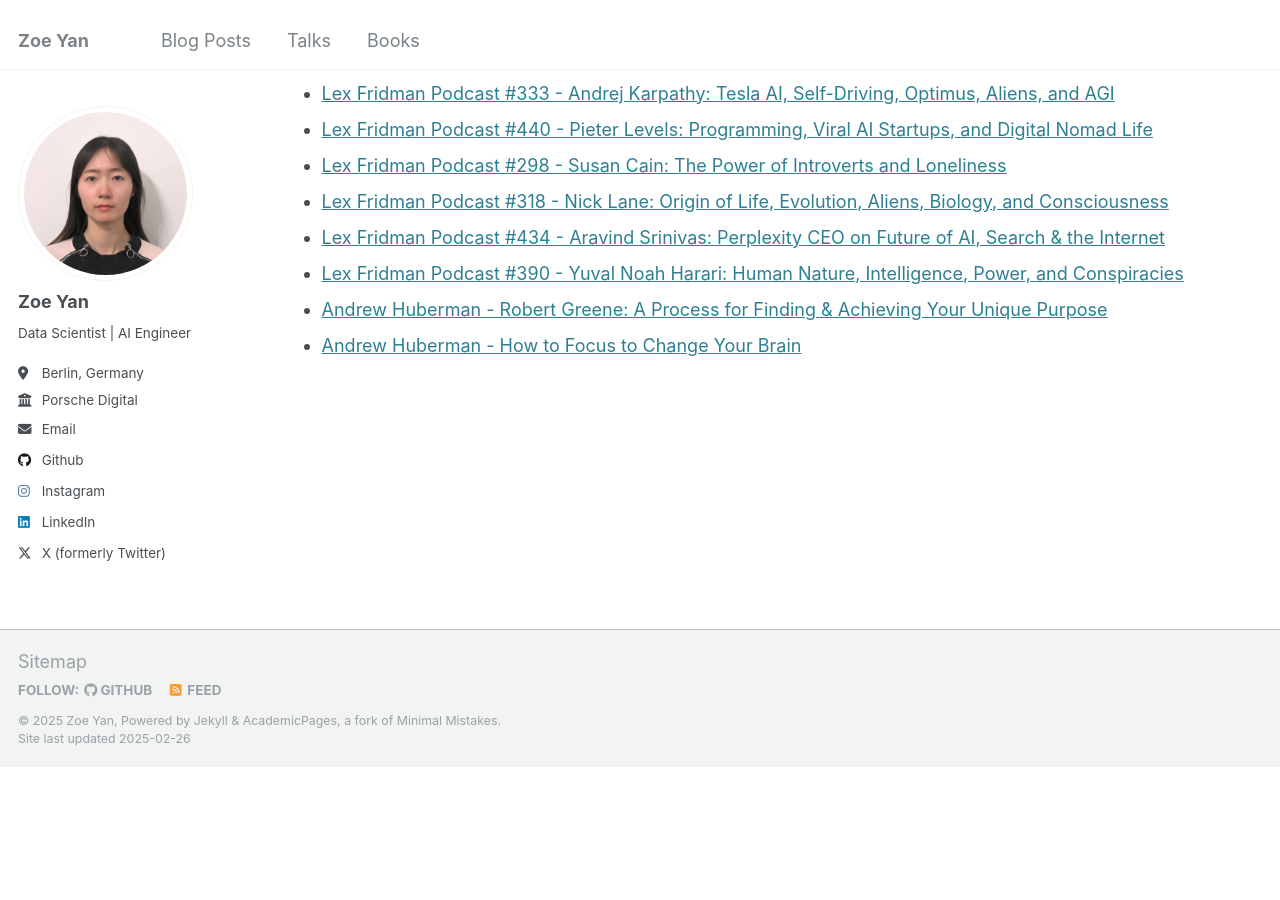
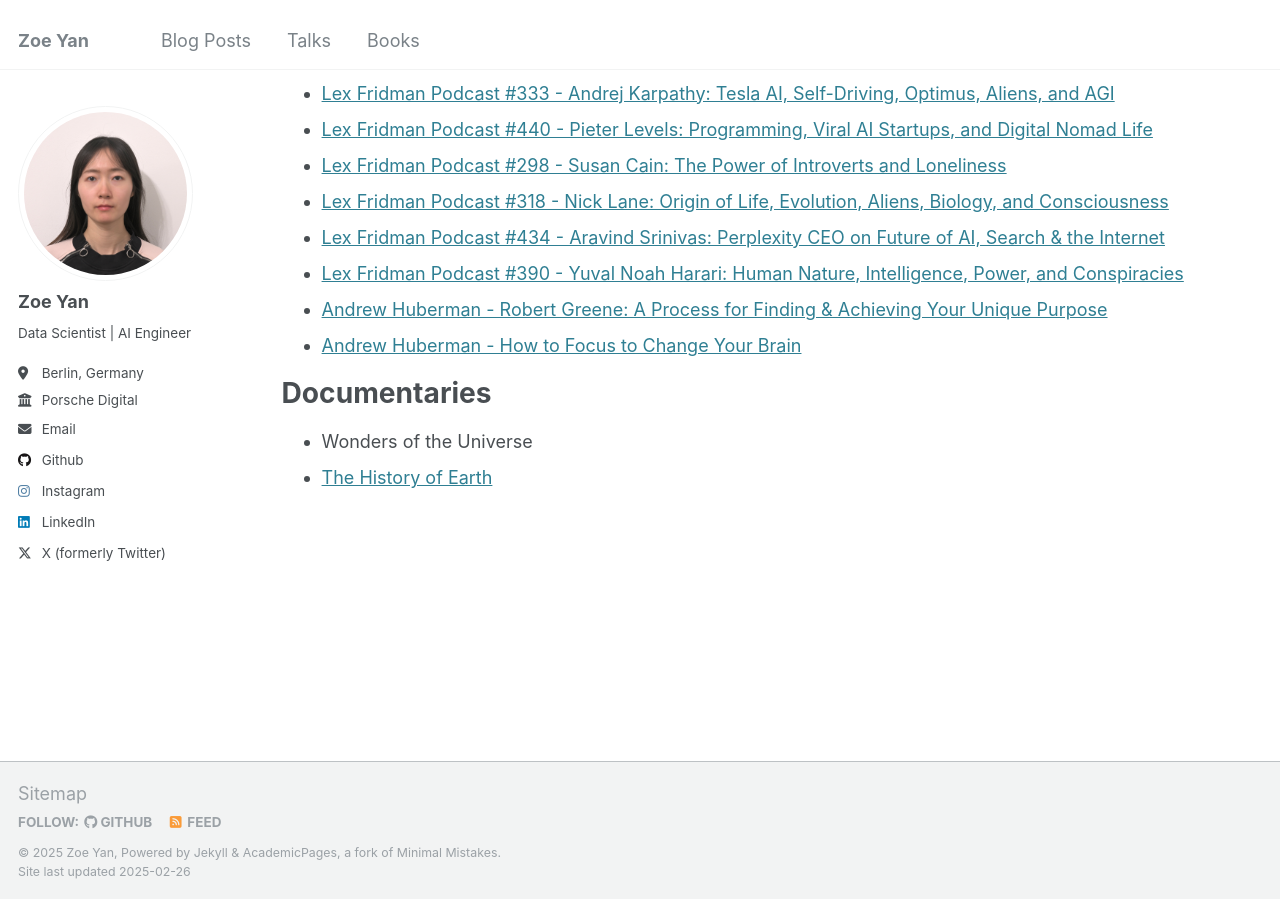
Before and after one commit to zoezyn/zoezyn.github.io, a Jekyll site: the page built from _pages/books.md, in a window 1280 px wide and 900 px high, scrolled down 1449 px. Built offline with Jekyll 4.4.1, drawn with Linux system fonts in a browser that asks for light colours; before the commit the page ends 2216 px from its top, so only the background shows below that.

Commit message:
add youtube

```diff
--- a/_pages/books.md
+++ b/_pages/books.md
@@ -49,3 +49,7 @@ I listen to podcasts a lot. I prefer long-form interviews and discussions over s
 - [Lex Fridman Podcast #390 - Yuval Noah Harari: Human Nature, Intelligence, Power, and Conspiracies](https://www.youtube.com/watch?v=Mde2q7GFCrw&list=PLp4Iod5s_iFJMj18KvukepIBbIQ3fRKKo&index=2&ab_channel=LexFridman)
 - [Andrew Huberman - Robert Greene: A Process for Finding & Achieving Your Unique Purpose](https://www.youtube.com/watch?v=50BZQRT1dAg&list=PLp4Iod5s_iFJMj18KvukepIBbIQ3fRKKo&index=3&ab_channel=AndrewHuberman)
 - [Andrew Huberman - How to Focus to Change Your Brain](https://www.youtube.com/watch?v=LG53Vxum0as&list=PLp4Iod5s_iFJMj18KvukepIBbIQ3fRKKo&index=12&ab_channel=AndrewHuberman)
+
+# Documentaries
+- Wonders of the Universe
+- [The History of Earth](https://www.youtube.com/watch?v=RQm6N60bneo&list=PLp4Iod5s_iFIn3VUzfdtlUblNZE3Ko_o9&ab_channel=ScienceFortheWin)
```
Also changed, not shown: _pages/about.md (+10 -0 lines).
